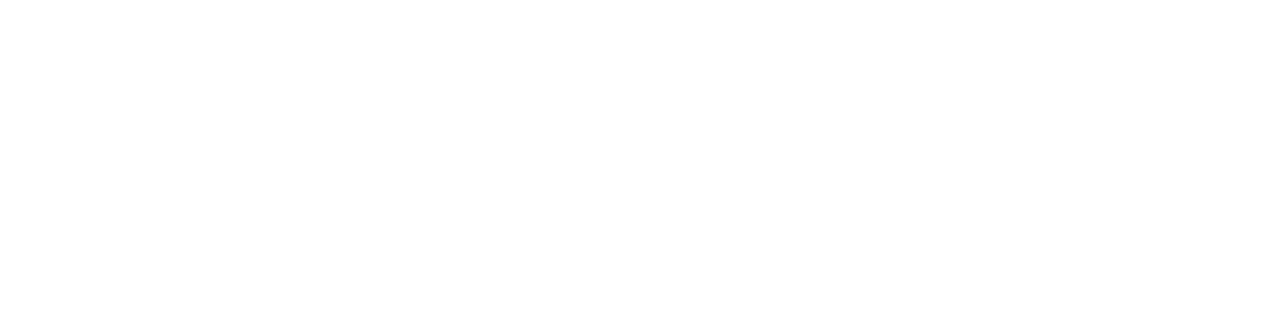
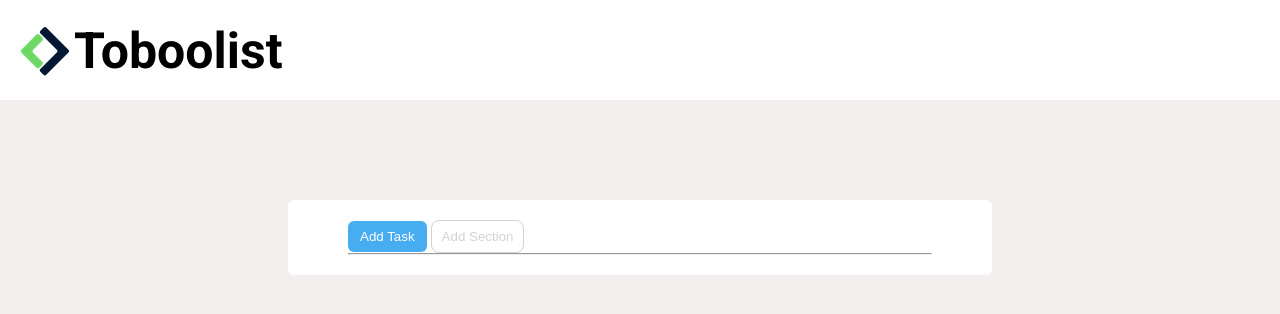
Before and after one commit to PapiMatteo/html-css-toboolist, a plain HTML site: page index.html in a window 1280 px wide. Drawn offline with Linux system fonts and the light colour scheme.

Commit message:
add: logo and button

```diff
--- a/css/style.css
+++ b/css/style.css
@@ -7,4 +7,51 @@
 
 body{
     font-family: 'Roboto', sans-serif;
+    background-color: rgb(243, 239, 239);
 }
+
+/* HEADER  */
+header{
+    background-color: white;
+}
+/* Header Top  */
+
+.header-top{
+    height: 100px;
+    line-height: 100px;
+}
+
+.logo{
+    margin-left: 20px;
+    vertical-align: middle;
+}
+.logo-text{
+    display: inline-block;
+    vertical-align: middle;
+    font-size: 50px;
+}
+/* MAIN */
+.container{
+    width: 55%;
+    margin: 100px auto;
+    background-color: white;
+    border-radius: 6px;
+    padding: 20px 60px;
+}
+.task{
+    background-color: #47adf1;
+    padding: 8px 12px;
+    border: none;
+    border-radius: 6px;
+    color: white;
+}
+.section{
+    background-color: white;
+    padding: 8px 10px;
+    border-radius: 8px;
+    border: 1px solid lightgray;
+    color: lightgray;
+}
+hr{
+    width: 100%;
+}
--- a/index.html
+++ b/index.html
@@ -11,9 +11,25 @@
 </head>
 <body>
     <!-- Header  -->
+    <header>
+        <div class="header-top">
+            <img class="logo" src="img/Logo.png" alt="">
+            <h1 class="logo-text">Toboolist</h1>
+        </div>
+    </header>
     <!-- /Header  -->
 
     <!-- Main  -->
+    <main>
+        <div class="container">
+            <!-- Button Section  -->
+            <section>
+                <button class="button task">Add Task</button>
+                <button class="button section">Add Section</button>
+                <hr>
+            </section>
+        </div>
+    </main>
     <!-- /Main  -->
 
     <!-- Footer  -->
```
